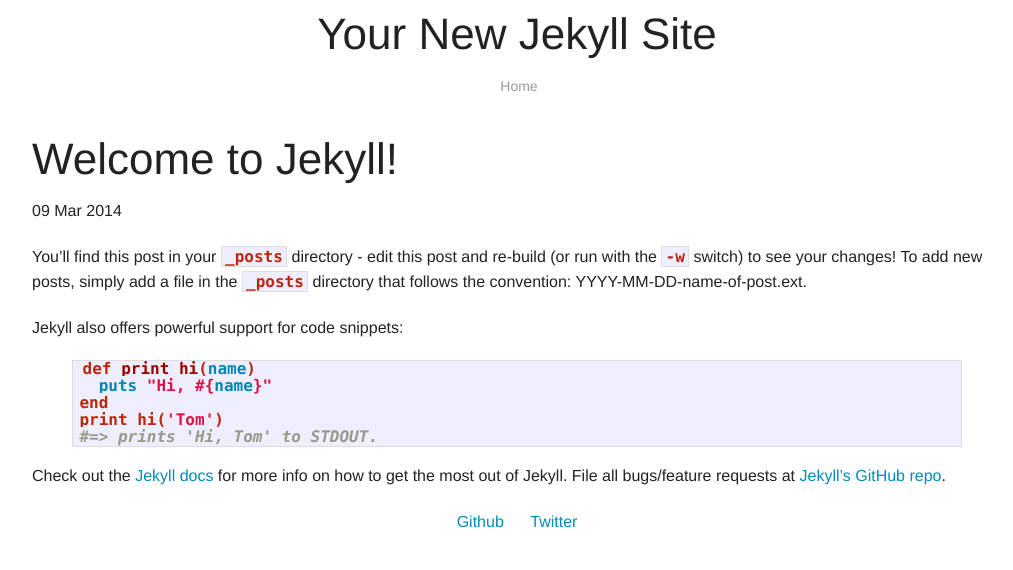
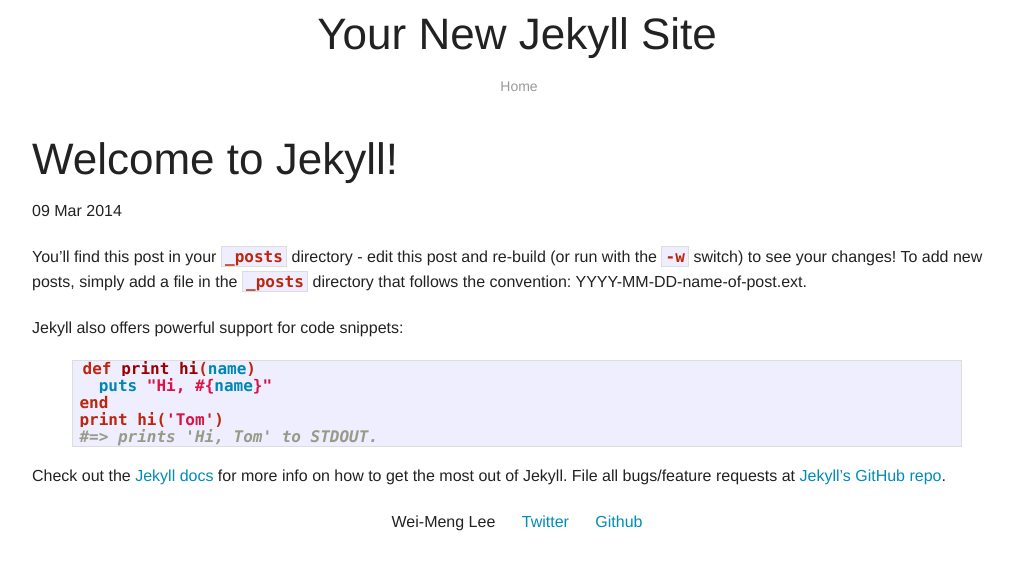
Before and after one commit to weimeng/weimeng.github.io, a Jekyll site: the page built from _posts/2014-03-08-welcome-to-jekyll.markdown, in a window 1280 px wide. Shown: the top 570 px of the page, without its empty margins (123-1136 px from the left). Built offline with Jekyll 4.4.1, drawn with Linux system fonts in a browser that asks for light colours; Markdown is read by kramdown in place of the engine named in the settings.

Commit message:
Update footer

```diff
--- a/_layouts/default.html
+++ b/_layouts/default.html
@@ -48,8 +48,9 @@
       <div class="row">
         <div class="large-12 columns">
           <ul class="inline-list">
+            <li>Wei-Meng Lee</li>
+            <li><a href="//twitter.com/weimeng">Twitter</a></li>
             <li><a href="//github.com/weimeng">Github</a></li>
-            <li><a href="//twitter.com/weimeng">Twitter</a></li>
           </ul>
         </div>
       </div>
```
